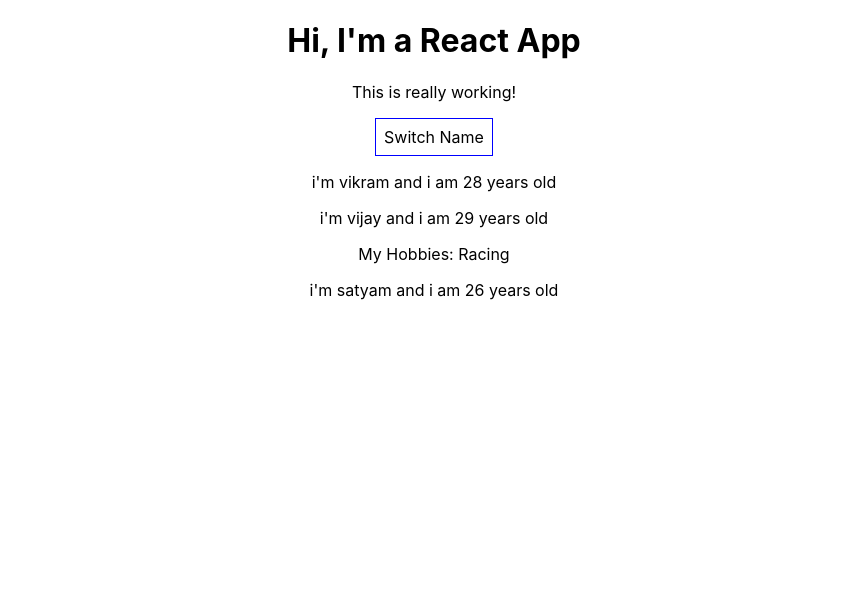
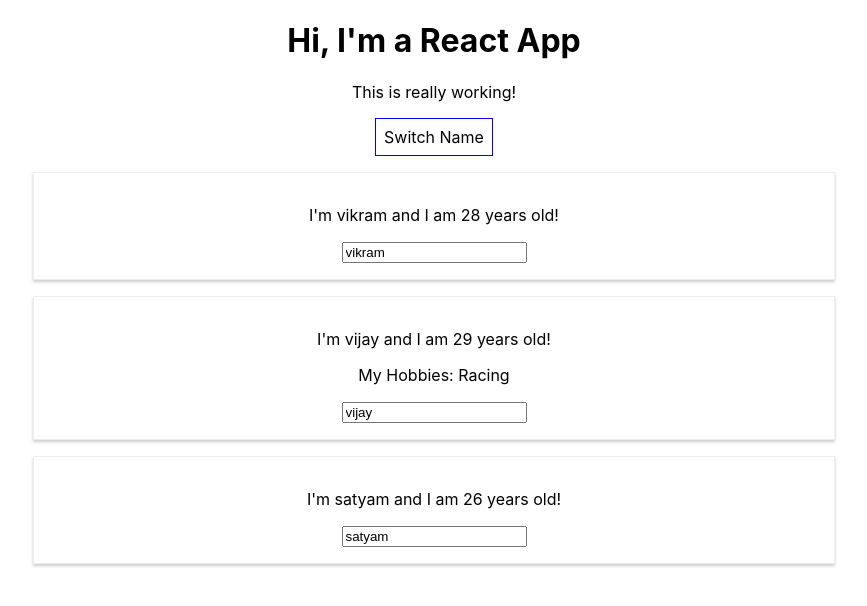
Before and after one commit to vikram-techatcore/learning-react, a React (Create React App) app: page / in a window 1280 px wide. Shown: the top 606 px of the page, without its empty margins (206-1073 px from the left). Built offline with nearby package versions, Linux system fonts and the light colour scheme.

Commit message:
css_started on react

```diff
--- a/src/Person/Person.js
+++ b/src/Person/Person.js
@@ -1,12 +1,15 @@
 import React from 'react';
 
-const person = (props) => {
-return (
-    <div>
-        <p>i'm {props.name} and i am {props.age} years old</p>
-        <p>{props.children}</p>
-    </div>
-)
+import './Person.css';
+
+const person = ( props ) => {
+    return (
+        <div className="Person">
+            <p onClick={props.click}>I'm {props.name} and I am {props.age} years old!</p>
+            <p>{props.children}</p>
+            <input type="text" onChange={props.changed} value={props.name} />
+        </div>
+    )
 };
 
 export default person;
```
